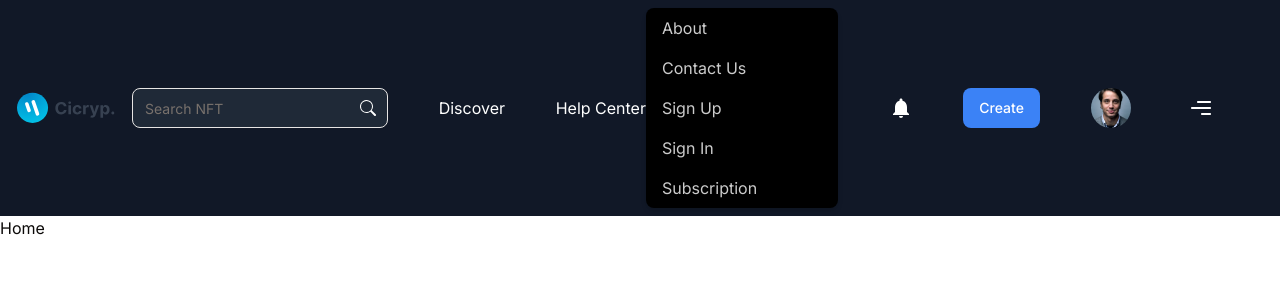
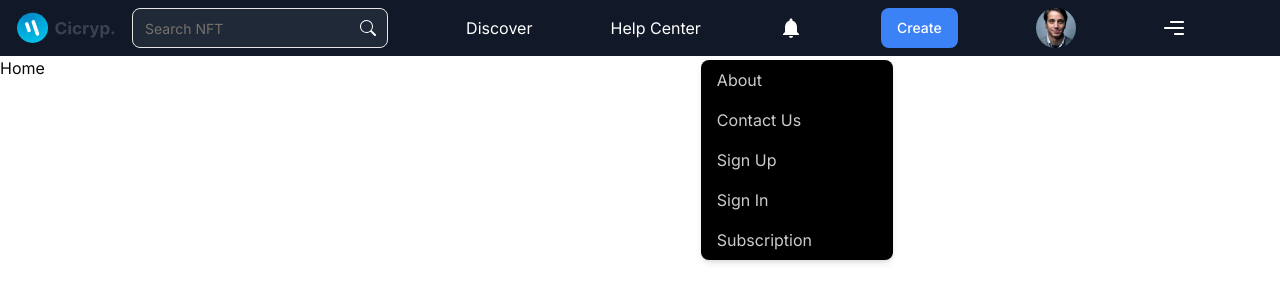
Before and after one commit to ArnaudBand/nftMarketplace_frontend, a Next.js app: page / in a window 1280 px wide. Both pictures are taken after a click on the element "Help Center". Shown: the top 302 px of the page. Built offline with nearby package versions, Linux system fonts and the light colour scheme.

Commit message:
Update HelpCenter component styling

```diff
--- a/components/Navbar/HelpCenter/HelpCenter.tsx
+++ b/components/Navbar/HelpCenter/HelpCenter.tsx
@@ -10,7 +10,7 @@ const HelpCenter = () => {
     {name: "Subscription", link: "subscription"},
   ]
   return (
-    <div className="bg-black shadow-md w-48 rounded-lg">
+    <div className="bg-black shadow-md absolute mt-8 w-48 rounded-lg">
       {helpCenter.map((el, i) => (
           <Link key={i + 1} href={{pathname: `${el.link}`}} className="block px-4 py-2 text-white/80 hover:bg-gray-200 hover:text-gray-500">
             {el.name}
```
